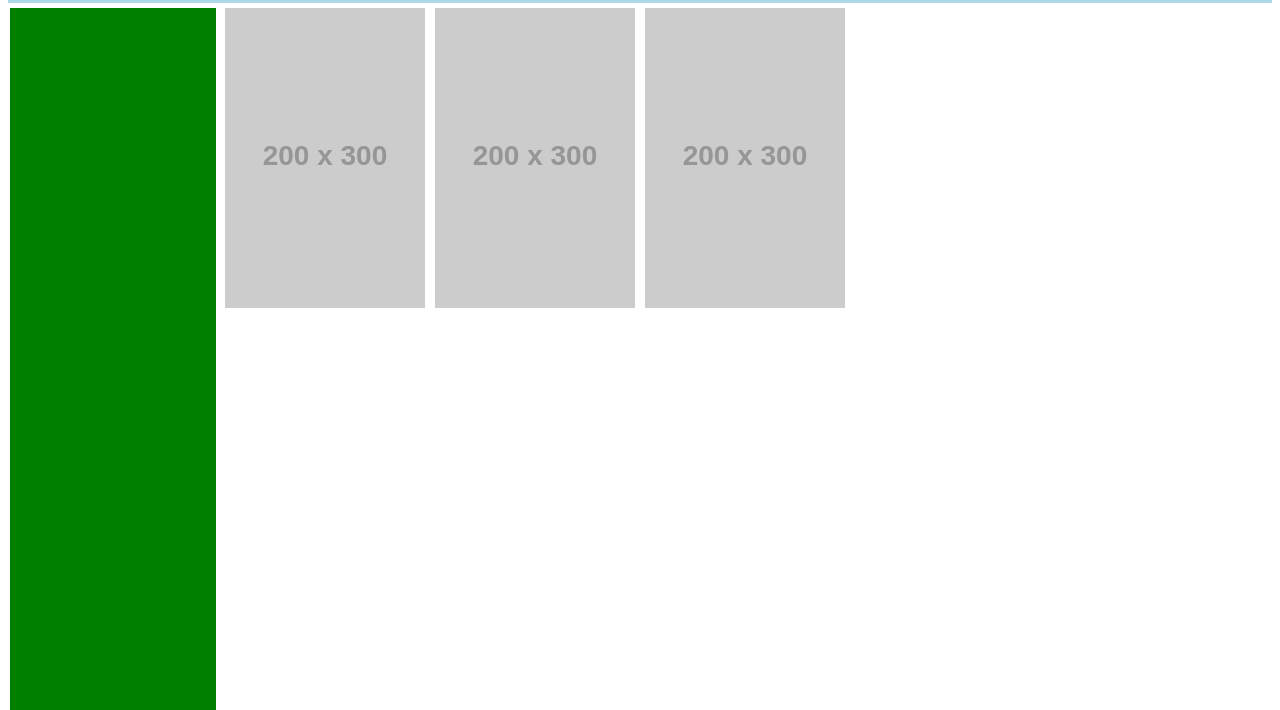
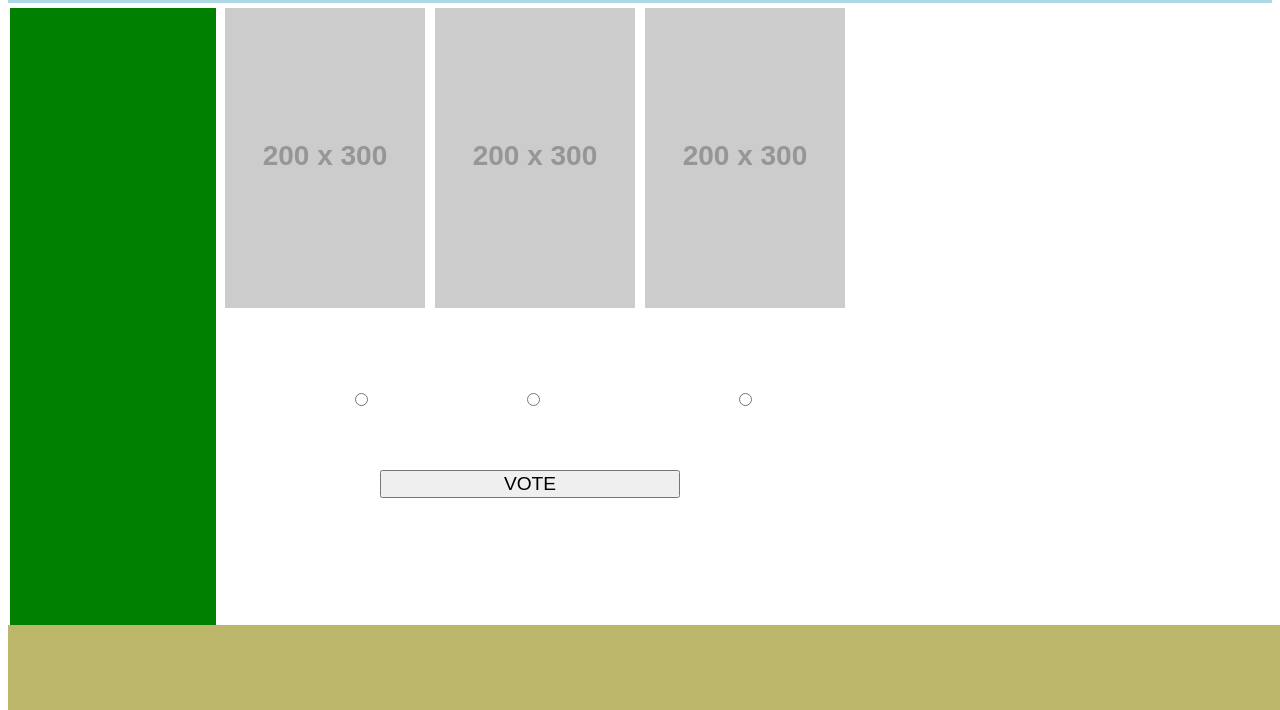
Before and after one commit to kdcouture/bus-mall, a plain HTML site: page index.html in a window 1280 px wide. Shown: the part 90-800 px from the top of the page. Drawn offline with Linux system fonts and the light colour scheme; placeholder pictures from the web are drawn by us.

Commit message:
Initial HTML strcutre expanded with placeholders.

```diff
--- a/css/style.css
+++ b/css/style.css
@@ -2,6 +2,14 @@ header {
   height: 85px;
   width: 100%;
   background-color: lightblue;
+}
+
+footer {
+  position: fixed;
+  bottom: 0%;
+  height: 85px;
+  width: 100%;
+  background-color: darkkhaki;
 }
 
 header > h1 {
@@ -31,7 +39,7 @@ header > h1 {
   height: 100%;
   background-color: green;
   position: fixed;
-  z-index: 1;
+  /* z-index: 1; */
   top: 98px;
   left: 10px;
   overflow: hidden;
@@ -49,3 +57,9 @@ header > h1 {
   padding: 5px;
   float: left;
 }
+
+#selectButtonGroup {
+  position: fixed;
+  top: 60%;
+  left: 350px;
+}
--- a/index.html
+++ b/index.html
@@ -41,6 +41,17 @@
           <img src="https://placehold.it/200x300/0dd">
       </div>
     </div>
+
+    <div id="selectButtonGroup">
+      <input type="radio" name="option_1" id="op1" style="margin-right: 150px;">
+      <input type="radio" name="option_2" id="op1" style="margin-right: 190px;">
+      <input type="radio" name="option_3" id="op3">
+    </div>
+
+    <div style="position: fixed; left: 380px; top: 70%;">
+      <input type="button" value="VOTE" style="width: 300px; font-size: 1.2em">
+    </div>
+
   </main>
 
   <footer></footer>
```
